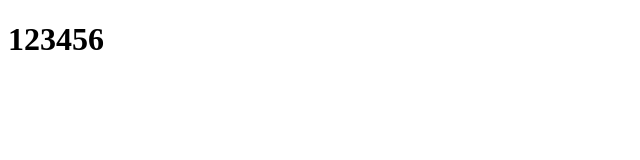
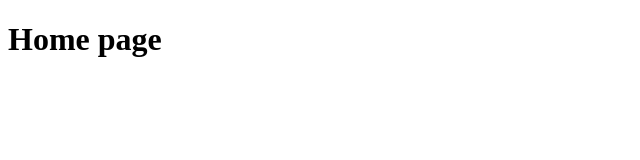
Before and after one commit to Shane360129/Test, a plain HTML site: page index.html in a window 1280 px wide. Shown: the whole page, without its empty margins (0-640 px from the left). Drawn offline with Linux system fonts and the light colour scheme.

Commit message:
Home page

```diff
--- a/index.html
+++ b/index.html
@@ -7,6 +7,6 @@
     <title>Document</title>
 </head>
 <body>
-    <h1>123456</h1>
+    <h1>Home page</h1>
 </body>
 </html>
```
